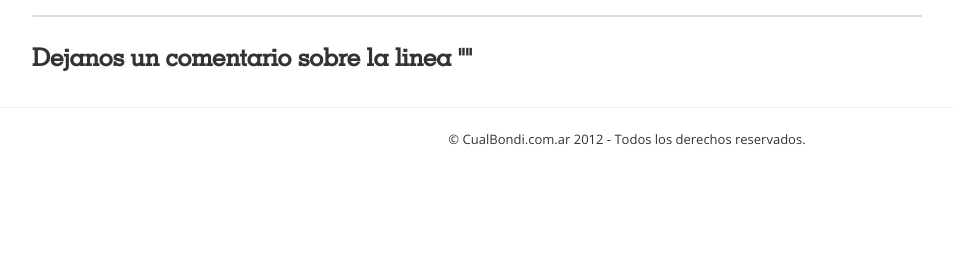
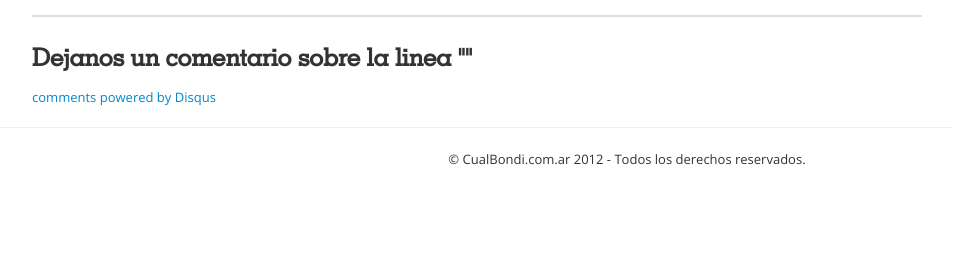
Before and after one commit to cualbondi/old-web, a Django app: template templates/core/ver_linea.html in a window 1280 px wide. Shown: the part 521-800 px from the top of the page, without its empty margins (13-966 px from the left). Run offline with Django 3.2, Linux system fonts and the light colour scheme; the template is opened without the code that fills it, so the values that code supplies are empty; parts of the project's set-up code (start-up, migrations or seed data) failed here and were passed over; some libraries are stand-ins or nearby versions.

Commit message:
Add DISQUS comments

```diff
--- a/templates/base.html
+++ b/templates/base.html
@@ -19,6 +19,20 @@
 		{% block custom_styles %}{% endblock %}
 
 		{% block custom_top_scripts %}{% endblock %}
+
+        <!-- DISQUS Code -->
+        <script type="text/javascript">
+        /* * * CONFIGURATION VARIABLES: EDIT BEFORE PASTING INTO YOUR WEBPAGE * * */
+        var disqus_shortname = 'cualbondi'; // required: replace example with your forum shortname
+
+        /* * * DON'T EDIT BELOW THIS LINE * * */
+        (function () {
+            var s = document.createElement('script'); s.async = true;
+            s.type = 'text/javascript';
+            s.src = 'http://' + disqus_shortname + '.disqus.com/count.js';
+            (document.getElementsByTagName('HEAD')[0] || document.getElementsByTagName('BODY')[0]).appendChild(s);
+        }());
+        </script>
 	</head>
 	<body>
         <!-- Incluir el SDK de Facebook -->
--- a/templates/core/ver_linea.html
+++ b/templates/core/ver_linea.html
@@ -32,7 +32,20 @@
     </table>
 
     <h3>Dejanos un comentario sobre la linea "{{linea_actual.nombre}}"</h3>
-    <div align="center"><div class="fb-comments" data-href="http://www.cualbondi.com.ar{{request.get_full_path}}" data-num-posts="2" data-width="900"></div></div>
+    <div id="disqus_thread"></div>
+    <script type="text/javascript">
+        /* * * CONFIGURATION VARIABLES: EDIT BEFORE PASTING INTO YOUR WEBPAGE * * */
+        var disqus_shortname = 'cualbondi'; // required: replace example with your forum shortname
+
+        /* * * DON'T EDIT BELOW THIS LINE * * */
+        (function() {
+            var dsq = document.createElement('script'); dsq.type = 'text/javascript'; dsq.async = true;
+            dsq.src = 'http://' + disqus_shortname + '.disqus.com/embed.js';
+            (document.getElementsByTagName('head')[0] || document.getElementsByTagName('body')[0]).appendChild(dsq);
+        })();
+    </script>
+    <noscript>Please enable JavaScript to view the <a href="http://disqus.com/?ref_noscript">comments powered by Disqus.</a></noscript>
+    <a href="http://disqus.com" class="dsq-brlink">comments powered by <span class="logo-disqus">Disqus</span></a>
 {% endblock %}
 
 {% block custom_ready_function %}
```
Also changed, not shown: templates/core/ver_ciudad.html (+14 -0 lines), templates/core/ver_recorrido.html (+14 -1 lines).
